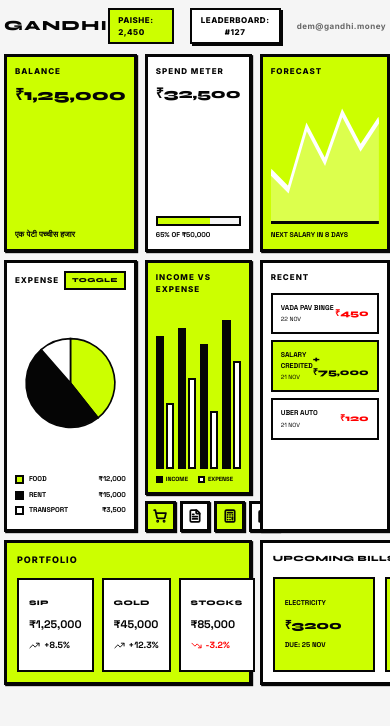
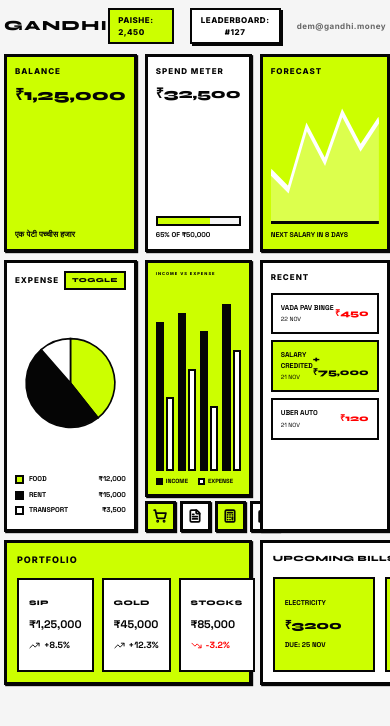
Before and after one commit to omsandippatil/Gandhi, a Next.js app: page /home in a window 390 px wide. Shown: the top 726 px of the page. Built offline with nearby package versions, Linux system fonts and the light colour scheme; a web font is replaced by a local one.

Commit message:
Fixed Layout

```diff
--- a/app/home/page.tsx
+++ b/app/home/page.tsx
@@ -347,7 +347,7 @@ const Dashboard = () => {
           </div>
         </div>
 
-        <div style={{ display: 'flex', flexDirection: 'column', gap: 'clamp(6px, 0.6vw, 8px)' }}>
+        <div style={{ display: 'flex', flexDirection: 'column', gap: 'clamp(4px, 0.6vw, 8px)' }}>
           <div className="brutal-shadow" style={{
             background: '#CCFF00',
             border: '3px solid #050505',
@@ -359,7 +359,7 @@ const Dashboard = () => {
             flex: '12 1 0',
             minHeight: 0
           }}>
-            <div style={{ fontFamily: "'Inter', sans-serif", fontSize: 'clamp(8px, 0.7vw, 10px)', fontWeight: 800, marginBottom: '8px', letterSpacing: '1px', color: '#050505' }}>
+            <div style={{ fontFamily: "'Inter', sans-serif", fontSize: 'clamp(4px, 0.7vw, 10px)', fontWeight: 800, marginBottom: '8px', letterSpacing: '1px', color: '#050505' }}>
               INCOME VS EXPENSE
             </div>
             <div style={{ display: 'flex', gap: '4px', flex: 1, alignItems: 'flex-end', minHeight: 0 }}>
```
